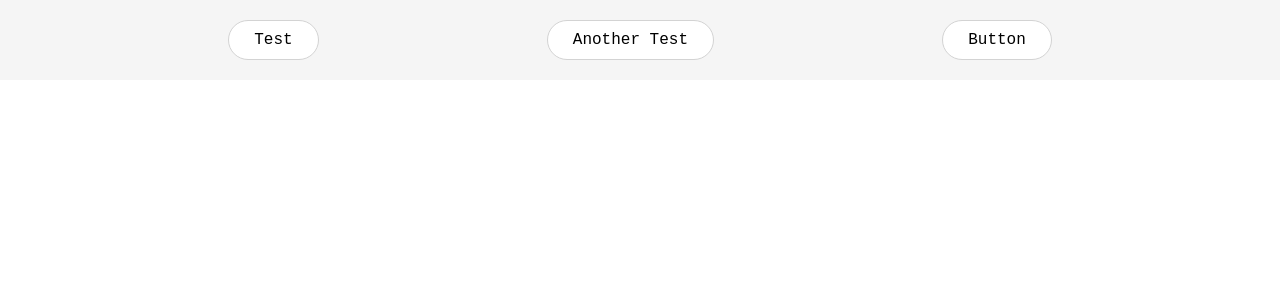
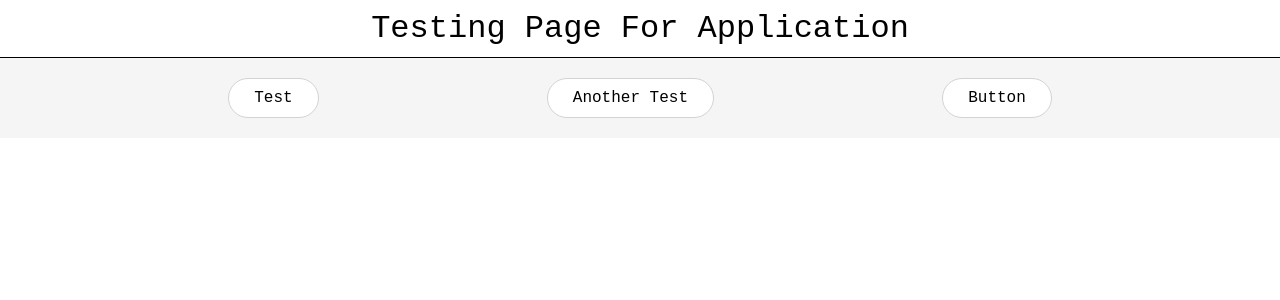
Before and after one commit to jeremiahrisinger/AngularComponentHierarchy, an Angular app in the folder AngularComponentHierarchy/: page / in a window 1280 px wide. Shown: the top 300 px of the page. Built offline with nearby package versions, Linux system fonts and the light colour scheme.

Commit message:
Title Component

```diff
--- a/AngularComponentHierarchy/src/app/app.component.html
+++ b/AngularComponentHierarchy/src/app/app.component.html
@@ -1,3 +1,4 @@
+<app-title [name]="'Testing Page For Application'"></app-title>
 <app-button-row
     [buttonNames]="buttons"
     [dark]="darkMode">
--- a/AngularComponentHierarchy/src/app/app.module.ts
+++ b/AngularComponentHierarchy/src/app/app.module.ts
@@ -4,12 +4,14 @@ import { BrowserModule } from '@angular/platform-browser';
 import { AppComponent } from './app.component';
 import { ButtonComponent } from './components/button/button.component';
 import { ButtonRowComponent } from './components/button-row/button-row.component';
+import { TitleComponent } from './components/title/title.component';
 
 @NgModule({
   declarations: [
     AppComponent,
     ButtonComponent,
-    ButtonRowComponent
+    ButtonRowComponent,
+    TitleComponent
   ],
   imports: [
     BrowserModule
--- /dev/null
+++ b/AngularComponentHierarchy/src/app/components/title/title.component.css
@@ -0,0 +1,8 @@
+div{
+    padding: 10px 0;
+    text-align: center;
+    border-bottom: 1px solid black ;
+}
+h1{
+    font-weight: 100;
+}
--- /dev/null
+++ b/AngularComponentHierarchy/src/app/components/title/title.component.html
@@ -0,0 +1,3 @@
+<div>
+    <h1>{{name}}</h1>
+</div>
```
Also changed, not shown: AngularComponentHierarchy/src/app/components/title/title.component.ts (added, +10 -0 lines), 1 other file (tests, documents, lock files or other folders).
